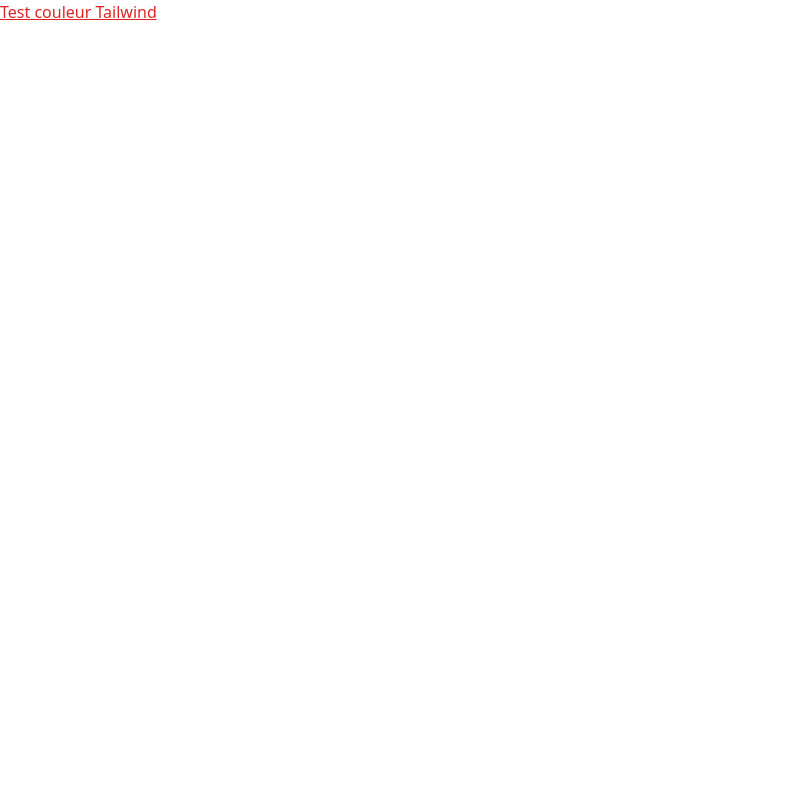
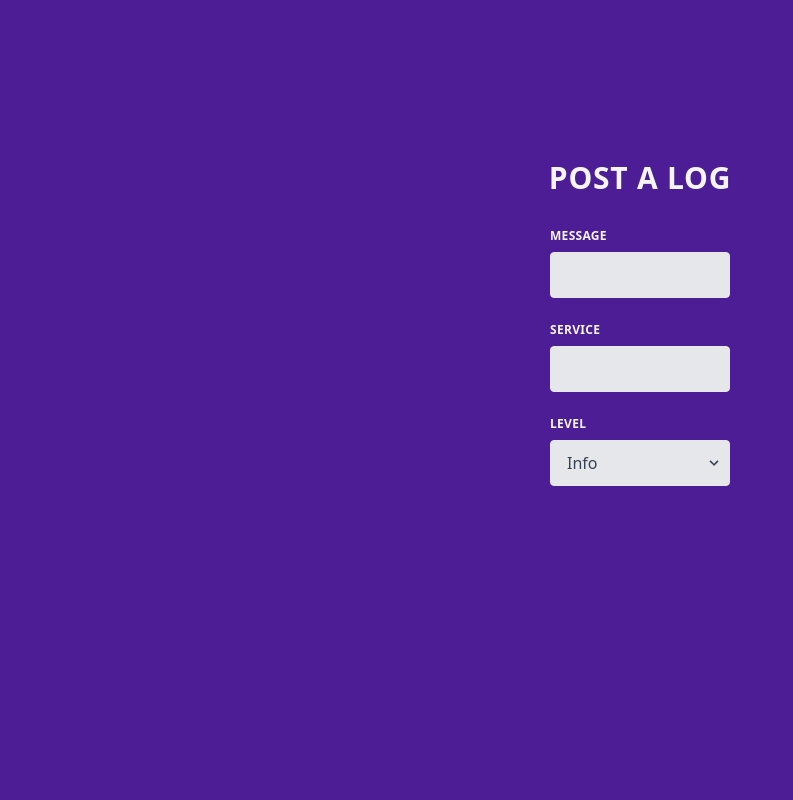
Before and after one commit to mlanglois26/test-perso-juillet-2025, a website built with Vite: page app/index.html in a window 1280 px wide. Shown: the whole page, without its empty margins (0-793 px from the left). Built offline with nearby package versions, Linux system fonts and the light colour scheme.

Commit message:
front pour formulaire

```diff
--- a/app/index.html
+++ b/app/index.html
@@ -1,11 +1,10 @@
 <!DOCTYPE html>
-<html lang="en">
+<html lang="en" class="h-full w-full">
   <head>
     <meta charset="UTF-8" />
     <title>App Logs</title>
   </head>
-  <body>
-    <div id="app"></div>
+  <body class="h-full w-full">
     <script type="module" src="/src/views/index.ts"></script>
   </body>
 </html>
--- a/app/src/views/index.ts
+++ b/app/src/views/index.ts
@@ -1,7 +1,54 @@
 import '../style.css';
 
-document.querySelector('#app')!.innerHTML = `
-  <h1 class="underline text-red-600">
-    Test couleur Tailwind
-  </h1>
+document.body.innerHTML = `
+
+    <div class="h-full w-full bg-violet-900 flex justify-center items-end">
+      <div class="h-4/5 w-3/5">
+
+        <p class="uppercase tracking-wide text-stone-100 text-3xl font-semibold text-center">
+          POST A LOG
+        </p>
+
+        <form class="h-auto w-1/2 mx-auto mt-8">
+          <div class="flex flex-wrap -mx-3 mb-6 flex justify-center">
+            <div class="w-full md:w-1/2 px-3">
+              <label class="block uppercase tracking-wide text-stone-100 text-xs font-semibold mb-2" for="grid-message">
+                Message
+              </label>
+              <input class="appearance-none block w-full bg-gray-200 text-gray-700 border border-gray-200 rounded py-3 px-4 leading-tight focus:outline-none focus:bg-white focus:border-gray-500" id="grid-last-name" type="text">
+            </div>
+          </div>
+
+          <div class="flex flex-wrap -mx-3 mb-6 flex justify-center">
+            <div class="w-full md:w-1/2 px-3">
+              <label class="block uppercase tracking-wide text-stone-100 text-xs font-semibold mb-2" for="grid-service">
+                Service
+              </label>
+              <input class="appearance-none block w-full bg-gray-200 text-gray-700 border border-gray-200 rounded py-3 px-4 leading-tight focus:outline-none focus:bg-white focus:border-gray-500" id="grid-city" type="text">
+            </div>
+          </div>
+
+          <div class="flex flex-wrap -mx-3 mb-6 flex justify-center">
+            <div class="w-full md:w-1/2 px-3">
+              <label class="block uppercase tracking-wide text-stone-100 text-xs font-semibold mb-2" for="grid-level">
+                Level
+              </label>
+              <div class="relative">
+                <select class="block appearance-none w-full bg-gray-200 border border-gray-200 text-gray-700 py-3 px-4 pr-8 rounded leading-tight focus:outline-none focus:bg-white focus:border-gray-500" id="grid-state">
+                  <option>Info</option>
+                  <option>Warning</option>
+                  <option>Error</option>
+                  <option>Debug</option>
+                </select>
+                <div class="pointer-events-none absolute inset-y-0 right-0 flex items-center px-2 text-gray-700">
+                  <svg class="fill-current h-4 w-4" xmlns="http://www.w3.org/2000/svg" viewBox="0 0 20 20"><path d="M9.293 12.95l.707.707L15.657 8l-1.414-1.414L10 10.828 5.757 6.586 4.343 8z"/></svg>
+                </div>
+              </div>
+            </div>
+          </div>
+        </form>
+
+      </div>
+    </div>
+
 `;
```
